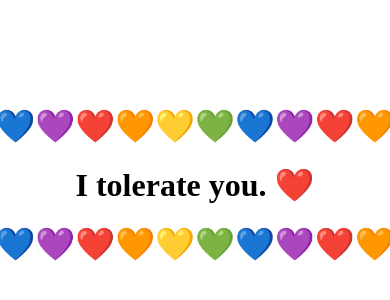
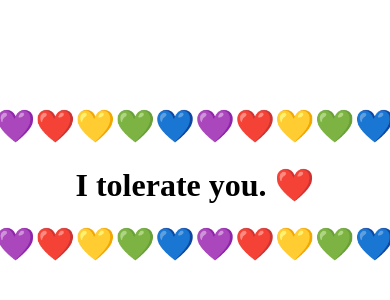
Before and after one commit to BSFishy/tolerate, a plain HTML site: page index.html in a window 390 px wide. Shown: the part 230-530 px from the top of the page. Drawn offline with Linux system fonts and the light colour scheme.

Commit message:
Try to fix mobile

```diff
--- a/index.html
+++ b/index.html
@@ -46,13 +46,14 @@
         <script>
             let rotation = 0;
             const hearts = $(".hearts");
-            const heartCharacters = ["\u{2764}\u{fe0f}", "\u{1f9e1}", "\u{1f49b}", "\u{1f49a}", "\u{1f499}", "\u{1f49c}"];
+            // Orange: "\u{1f9e1}",
+            const heartCharacters = ["\u{2764}\u{fe0f}", "\u{1f49b}", "\u{1f49a}", "\u{1f499}", "\u{1f49c}"];
 
             setInterval(function () {
                 let end = "";
 
                 for (let i = 0; i < 10; i++) {
-                    end += heartCharacters[(i + rotation) % 6];
+                    end += heartCharacters[(i + rotation) % heartCharacters.length];
                 }
 
                 end = end.normalize();
```
